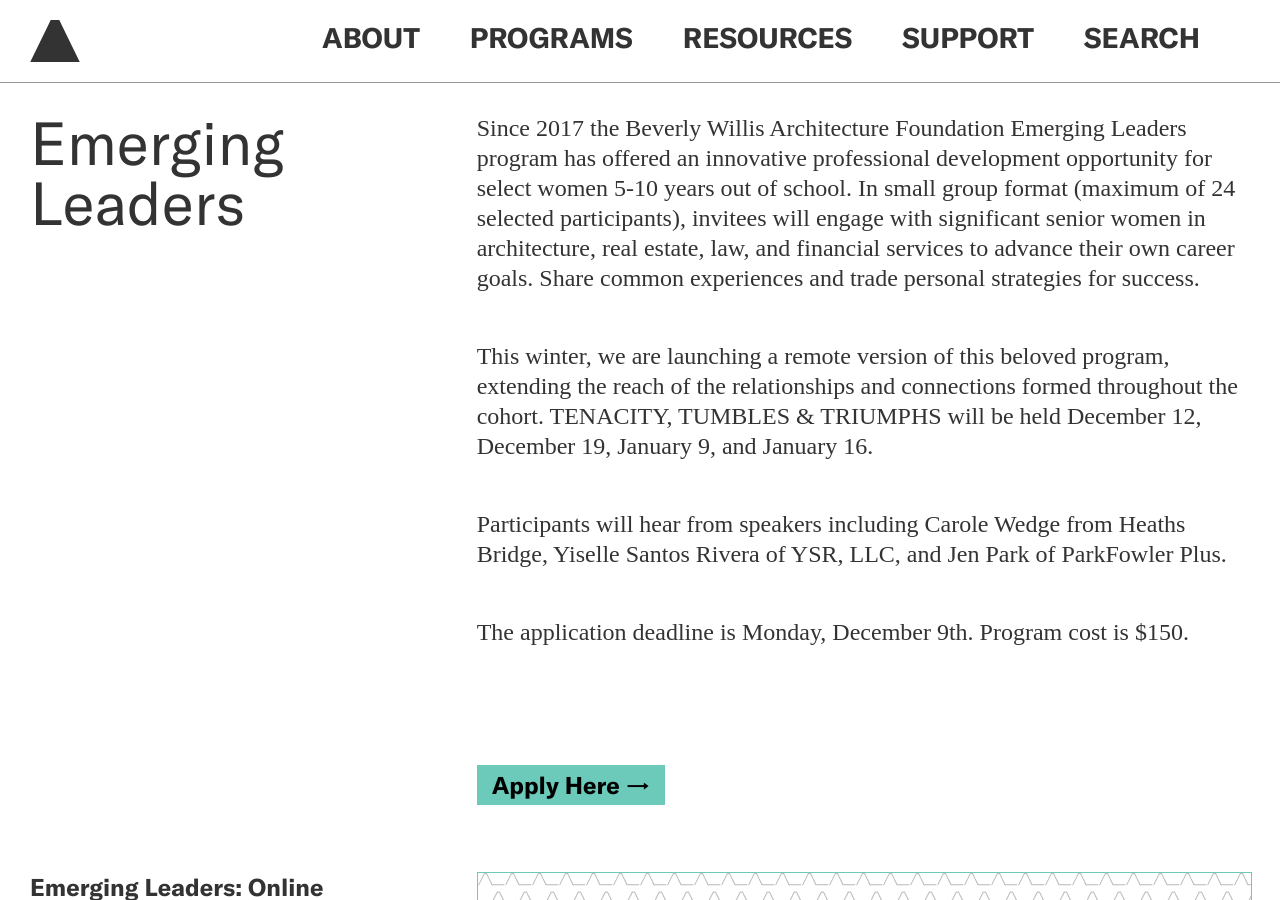
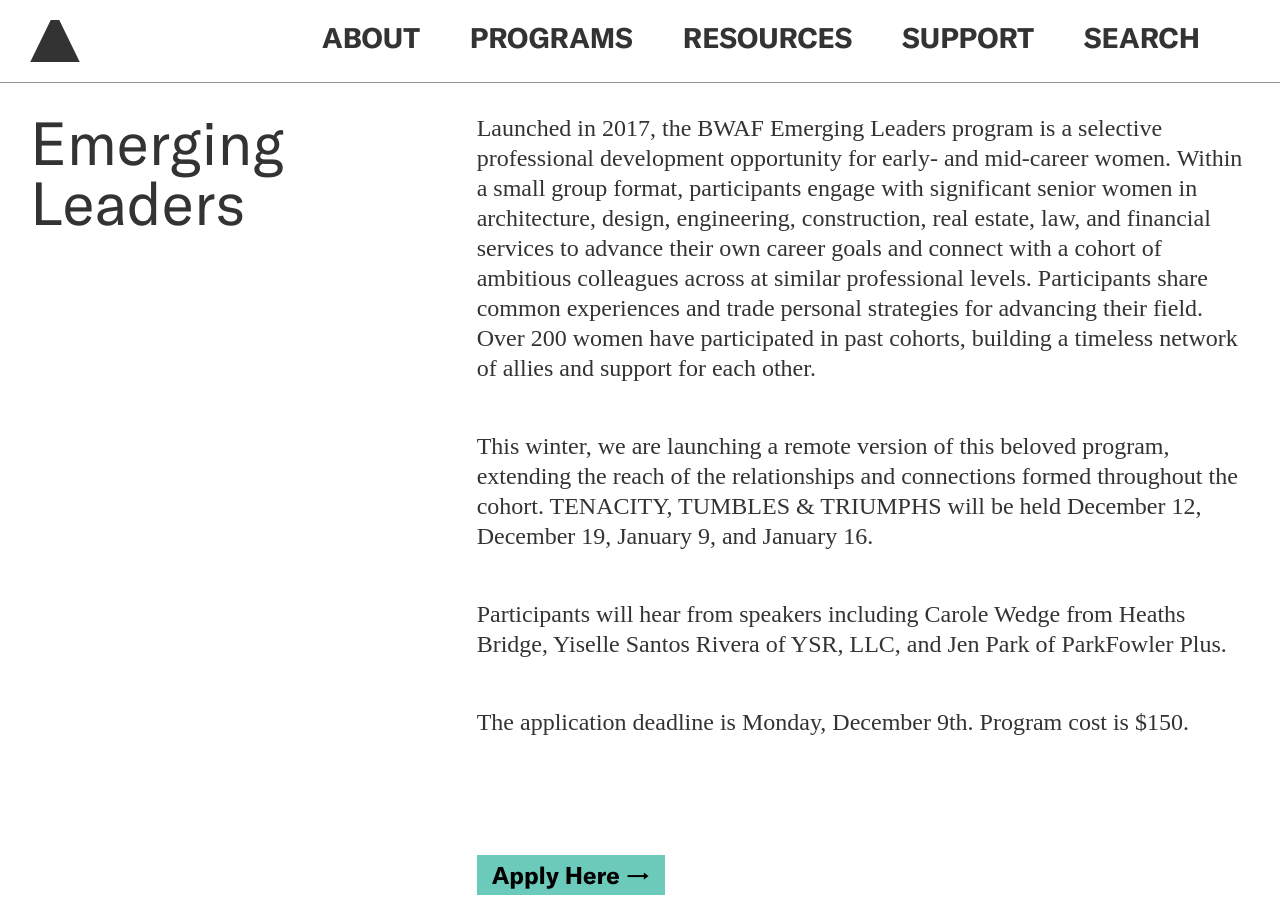
Before and after one commit to jengalas/bwaf-bbw, a Jekyll site: the page built from _emerging-leaders/emerging-leaders-online-tenacity-tumbles-triumphs.md, in a window 1280 px wide and 900 px high. Built offline with Jekyll 4.4.1, drawn with Linux system fonts in a browser that asks for light colours; nearby versions of some CDN libraries; some web fonts are replaced.

Commit message:
Updated 1 file via CloudCannon.

```diff
--- a/_emerging-leaders/emerging-leaders-online-tenacity-tumbles-triumphs.md
+++ b/_emerging-leaders/emerging-leaders-online-tenacity-tumbles-triumphs.md
@@ -19,13 +19,16 @@
       link_text: ''
     section_break: false
     text_block: >-
-      Since 2017 the Beverly Willis Architecture Foundation Emerging Leaders
-      program has offered an innovative professional development opportunity for
-      select women 5-10 years out of school. In small group format (maximum of
-      24 selected participants), invitees will engage with significant senior
-      women in architecture, real estate, law, and financial services to advance
-      their own career goals. Share common experiences and trade personal
-      strategies for success.
+      Launched in 2017, the BWAF Emerging Leaders program is a selective
+      professional development opportunity for early- and mid-career women.
+      Within a small group format, participants engage with significant senior
+      women in architecture, design, engineering, construction, real estate,
+      law, and financial services to advance their own career goals and connect
+      with a cohort of ambitious colleagues across at similar professional
+      levels. Participants share common experiences and trade personal
+      strategies for advancing their field. Over 200 women have participated in
+      past cohorts, building a timeless network of allies and support for each
+      other.
 
 
       This winter, we are launching a remote version of this beloved program,
```
